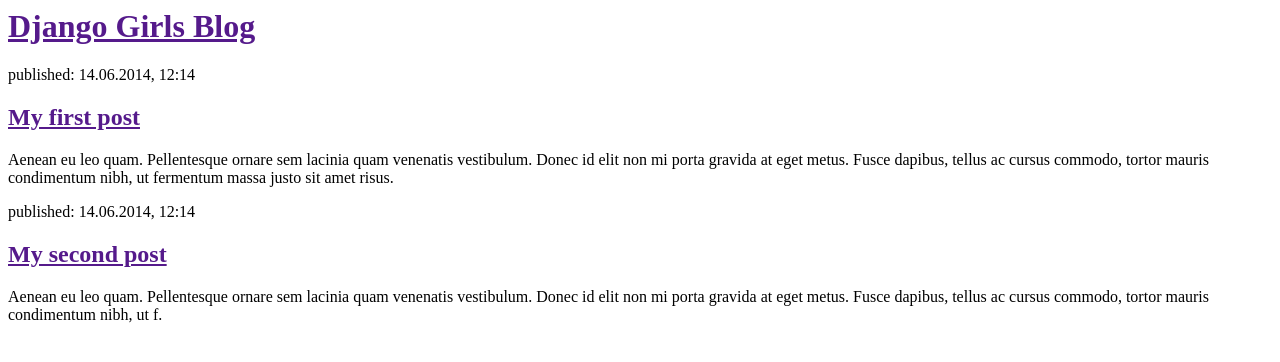
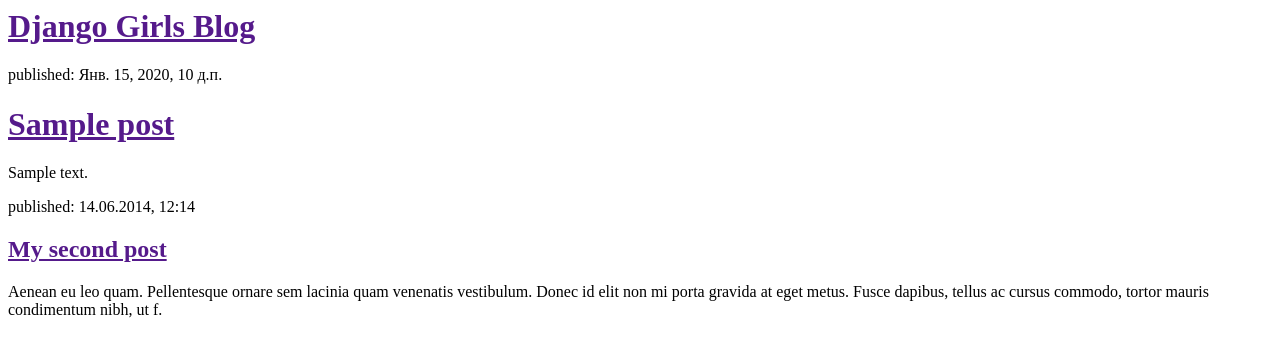
Before and after one commit to SergeyChmil/my-first-blog, a Django app: template blog/templates/blog/post_list.html in a window 1280 px wide. Shown: the top 362 px of the page. Run offline with Django 3.2, Linux system fonts and the light colour scheme; the template is opened without the code that fills it: values that come from a table or form of the project are taken from there, others are empty; tables that the repository leaves empty hold one stand-in row (values such as "Sample post").

Commit message:
modified templates to display posts

```diff
--- a/blog/templates/blog/post_list.html
+++ b/blog/templates/blog/post_list.html
@@ -7,11 +7,13 @@
                 <h1><a href="">Django Girls Blog</a></h1>
             </div>
 
-            <div>
-                <p>published: 14.06.2014, 12:14</p>
-                <h2><a href="">My first post</a></h2>
-                <p>Aenean eu leo quam. Pellentesque ornare sem lacinia quam venenatis vestibulum. Donec id elit non mi porta gravida at eget metus. Fusce dapibus, tellus ac cursus commodo, tortor mauris condimentum nibh, ut fermentum massa justo sit amet risus.</p>
-            </div>
+            {% for post in posts %}
+                <div>
+                    <p>published: {{ post.published_date }}</p>
+                    <h1><a href="">{{ post.title }}</a></h1>
+                    <p>{{ post.text | linebreaksbr }}</p>
+                </div>
+            {% endfor %}
 
             <div>
                 <p>published: 14.06.2014, 12:14</p>
--- a/mysite/settings.py
+++ b/mysite/settings.py
@@ -27,6 +27,7 @@
 
 ALLOWED_HOSTS = [
     'satyriazzz.pythonanywhere.com',
+    'localhost',
 ]
 
 
```
Also changed, not shown: blog/views.py (+12 -1 lines).
